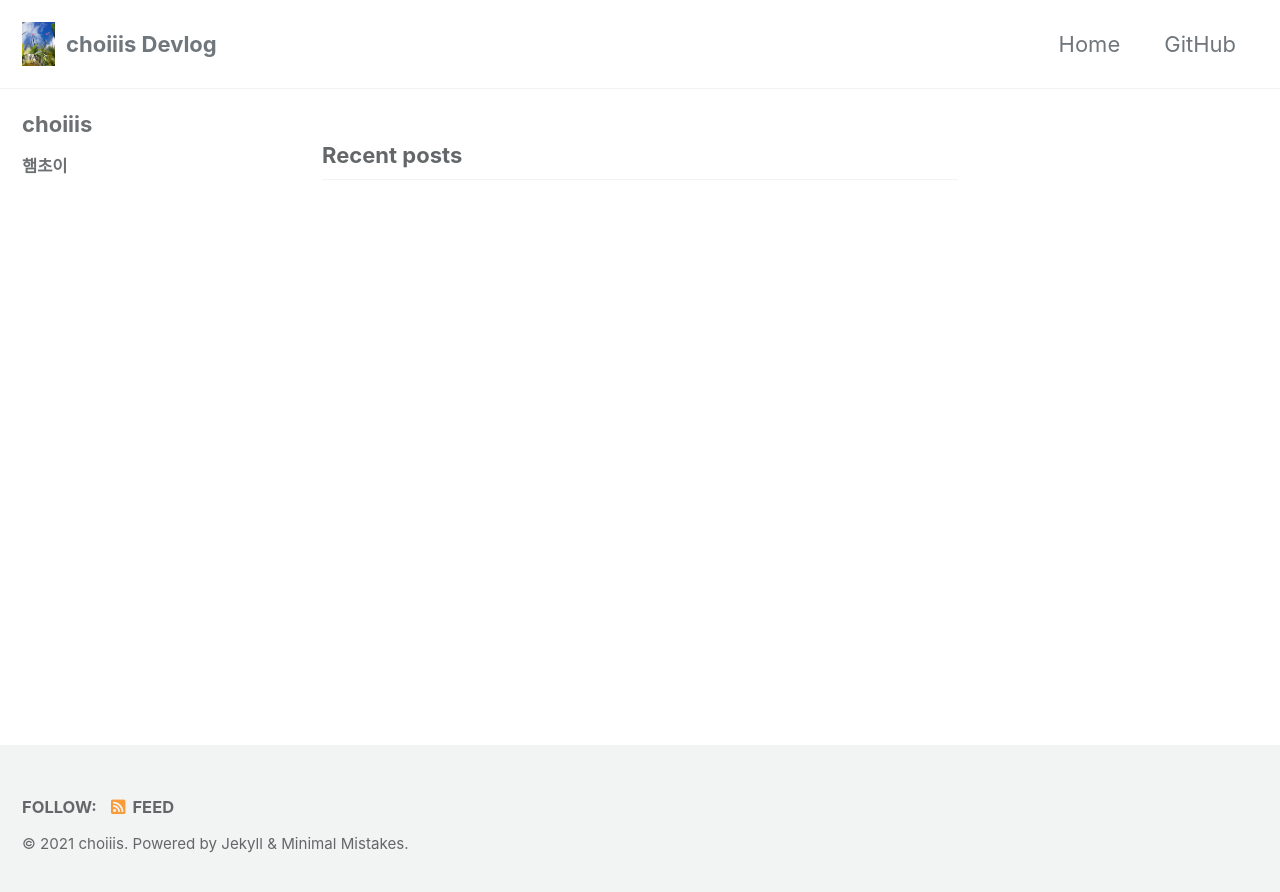
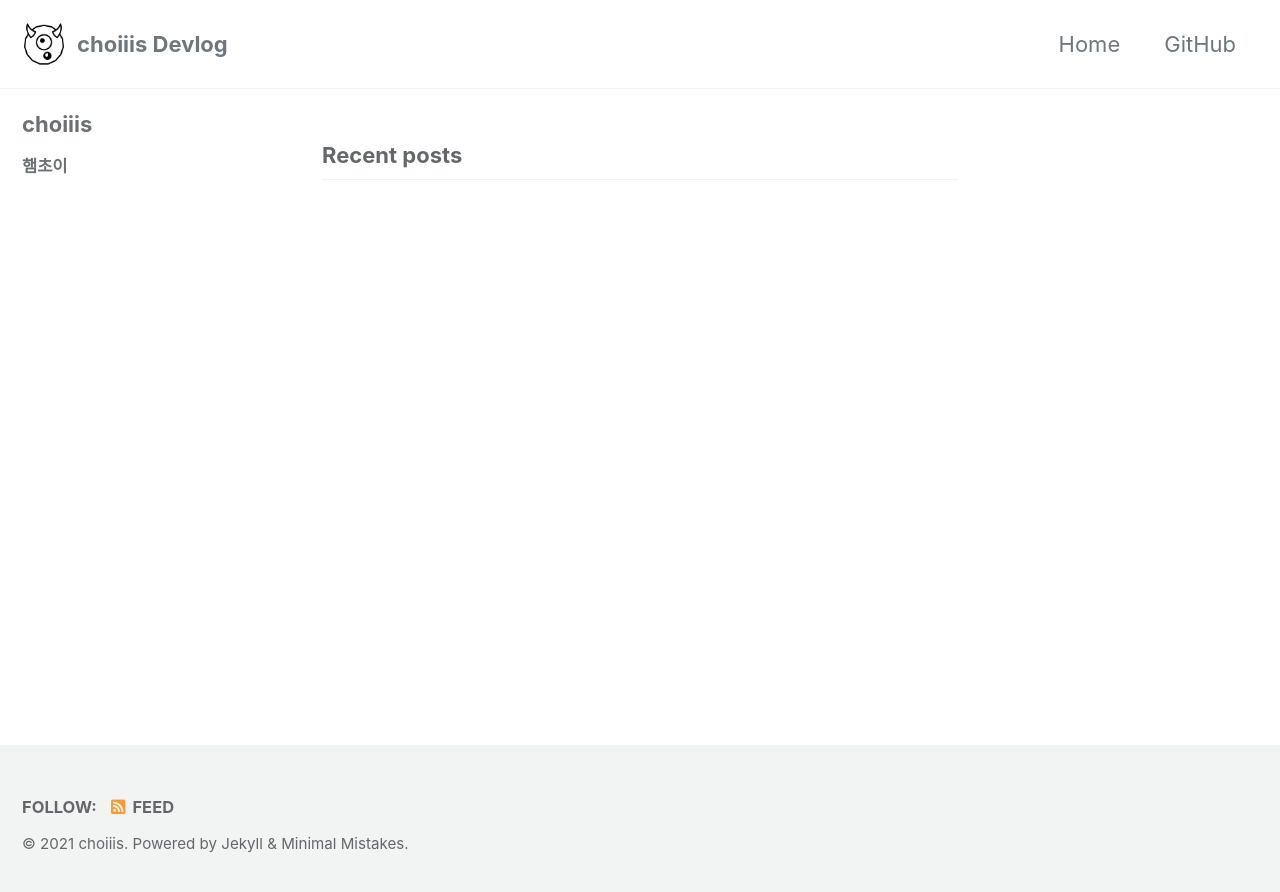
Before and after one commit to choiiis/choiiis.github.io, a Jekyll site: the page built from index.html, in a window 1280 px wide. Shown: the top 892 px of the page. Built offline with Jekyll 4.4.1, drawn with Linux system fonts in a browser that asks for light colours; cached includes are drawn as plain includes; some web fonts are replaced; the list of posts is cut into pages by our own code.

```diff
--- a/_config.yml
+++ b/_config.yml
@@ -24,8 +24,8 @@
 url                      : "https://choiiis.github.io/"
 baseurl                  : # the subpath of your site, e.g. "/blog"
 repository               : "choiiis/choiiis.github.io"
-teaser                   : "/assets/images/main_image.jpg"
-logo                     : "/assets/images/logo_image.jpg"
+teaser                   : "/assets/images/monster5.png"
+logo                     : "/assets/images/monster.png"
 masthead_title           : # overrides the website title displayed in the masthead, use " " for no title
 # breadcrumbs            : false # true, false (default)
 words_per_minute         : 200
```
Also changed, not shown: assets/images/monster.png (added), assets/images/monster5.png (added).
